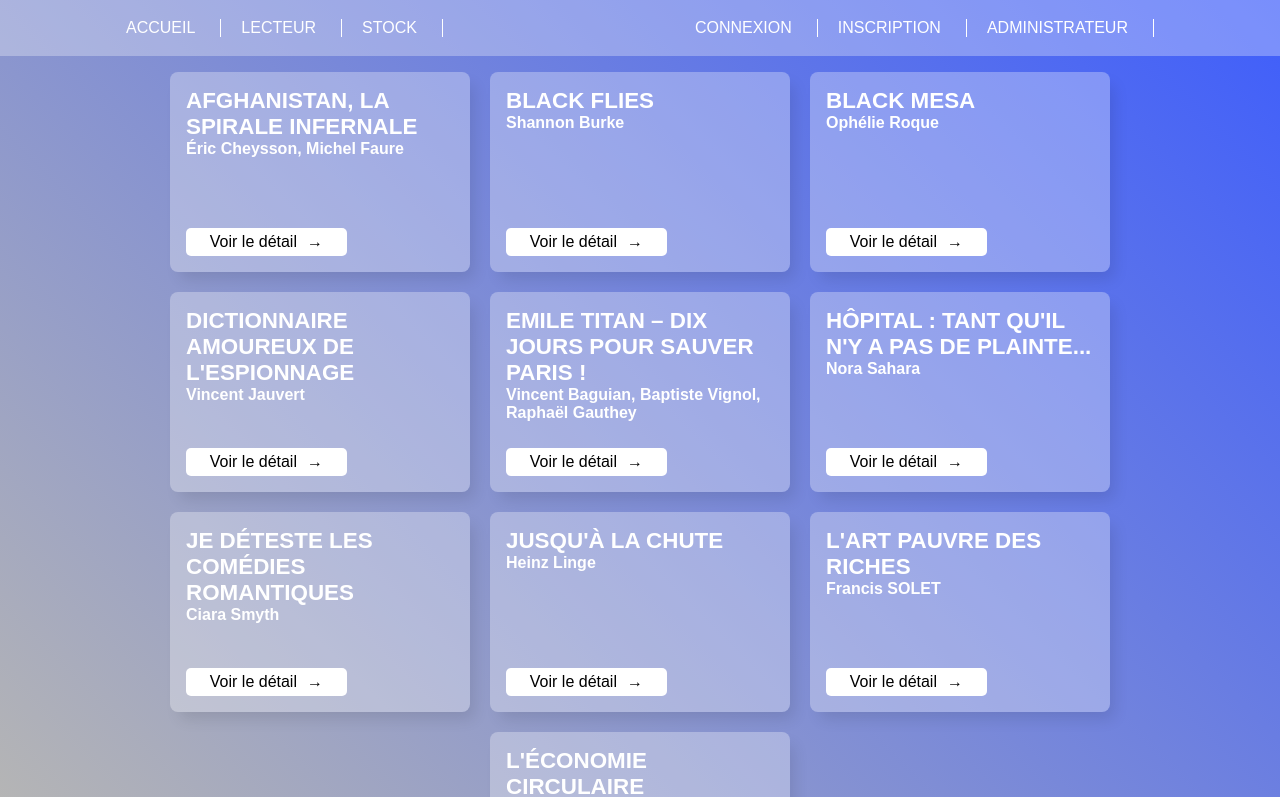
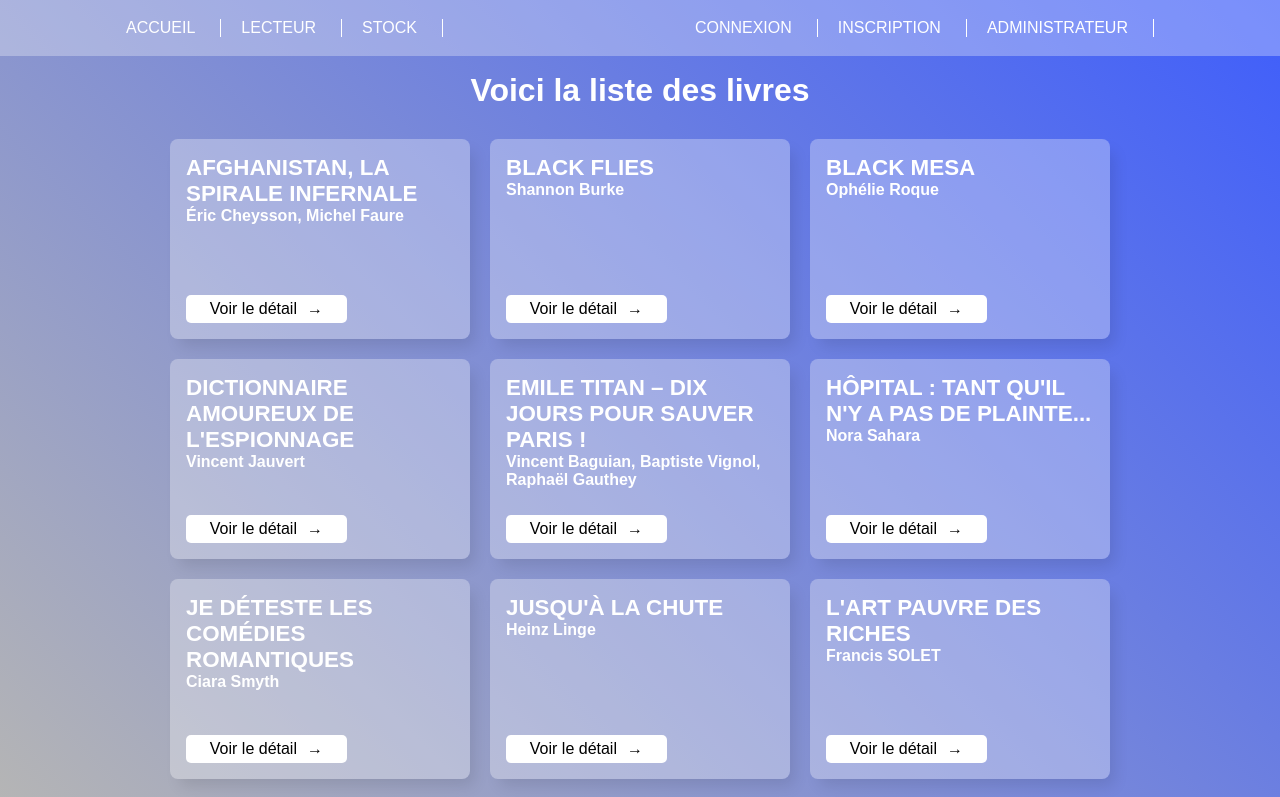
Before and after one commit to balex69/tpbibliodoran, a Next.js app: page /lecteur in a window 1280 px wide. Shown: the top 797 px of the page. Built offline with nearby package versions, Linux system fonts and the light colour scheme.

Commit message:
more style

```diff
--- a/pages/index.tsx
+++ b/pages/index.tsx
@@ -1,5 +1,6 @@
 import Head from 'next/head'
 import styles from '@/styles/Home.module.scss'
+import RedirectButton from "@/components/RedirectButton/RedirectButton";
 
 export default function Home() {
   return (
@@ -11,6 +12,10 @@ export default function Home() {
       </Head>
       <main className={styles.main}>
           <h1>Bienvenue sur la Bibliothèque de Doranco</h1>
+          <div className={styles.actionContainer}>
+              <RedirectButton name="Voir les livres" path="/lecteur"/>
+              <RedirectButton name="Voir les emprunts en cours" path="/lecteur"/>
+          </div>
       </main>
     </>
   )
--- a/pages/lecteur/index.tsx
+++ b/pages/lecteur/index.tsx
@@ -13,7 +13,9 @@ export default function Lecteur() {
 
     return (
         <div className={styles.container}>
+            <h1>Voici la liste des livres</h1>
             {isLoading && <>Chargement des données...</>}
+            <div className={styles.bookContainer}>
                 {data && data.map((book: IBook) => {
                     return (
                         <Card key={book.id}>
@@ -29,5 +31,6 @@ export default function Lecteur() {
 
                 })}
             </div>
+        </div>
     );
 }
--- a/pages/stock/index.tsx
+++ b/pages/stock/index.tsx
@@ -25,6 +25,7 @@ export default function Stock() {
 
     return (
         <div className={styles.container}>
+            <h1>Voici la liste des livres empruntés</h1>
             {borrows.isLoading && <>Chargement des données...</>}
             <div className={styles.borrowContainer}>
                 {(borrows && books && subscribers) && borrows.data?.map(borrow => {
--- a/styles/Lecteur.module.scss
+++ b/styles/Lecteur.module.scss
@@ -1,8 +1,27 @@
 .container {
   display: flex;
-  flex-direction: row;
-  flex-wrap: wrap;
-  gap: 20px;
+  flex-direction: column;
   justify-content: center;
-  padding: 0 5vw;
+  align-items: center;
+  width: 100vw;
+
+  h1 {
+    color: white;
+    text-align: center;
+    margin-bottom: 30px;
+  }
+
+  .bookContainer {
+    display: flex;
+    flex-direction: row;
+    flex-wrap: wrap;
+    gap: 20px;
+    justify-content: center;
+    padding: 0 5vw;
+
+    h1 {
+      text-align: left;
+      margin-bottom: unset;
+    }
+  }
 }
--- a/styles/Stock.module.scss
+++ b/styles/Stock.module.scss
@@ -5,6 +5,8 @@
 
   h1 {
     color: white;
+    text-align: center;
+    margin-bottom: 30px;
   }
 
   .borrowContainer {
```
Also changed, not shown: styles/Home.module.scss (+13 -0 lines). Lines whose indentation alone changed are shown as unchanged.
